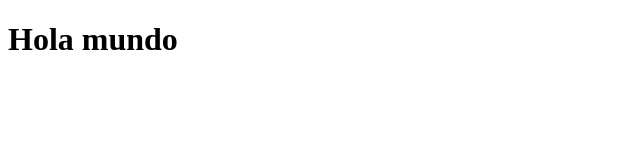
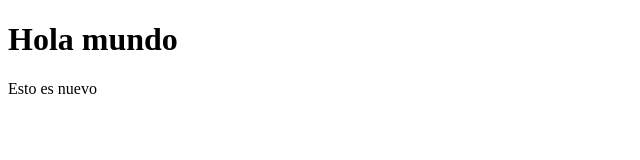
Before and after one commit to Racha777/repositorio1, a plain HTML site: page index.html in a window 1280 px wide. Shown: the whole page, without its empty margins (0-640 px from the left). Drawn offline with Linux system fonts and the light colour scheme.

Commit message:
es otro archivo

```diff
--- a/index.html
+++ b/index.html
@@ -8,5 +8,6 @@
 </head>
 <body>
     <h1>Hola mundo</h1>
+    <p>Esto es nuevo</p>
 </body>
 </html>
```
